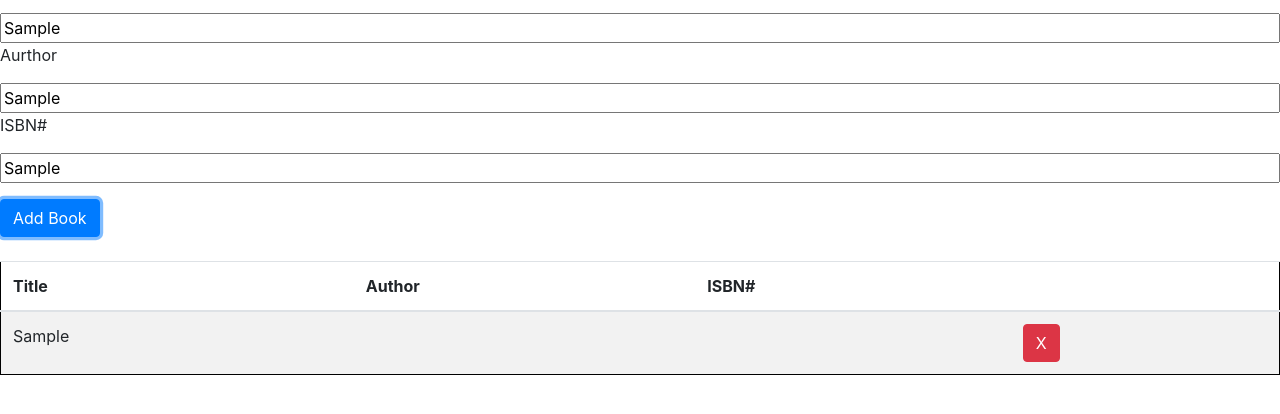
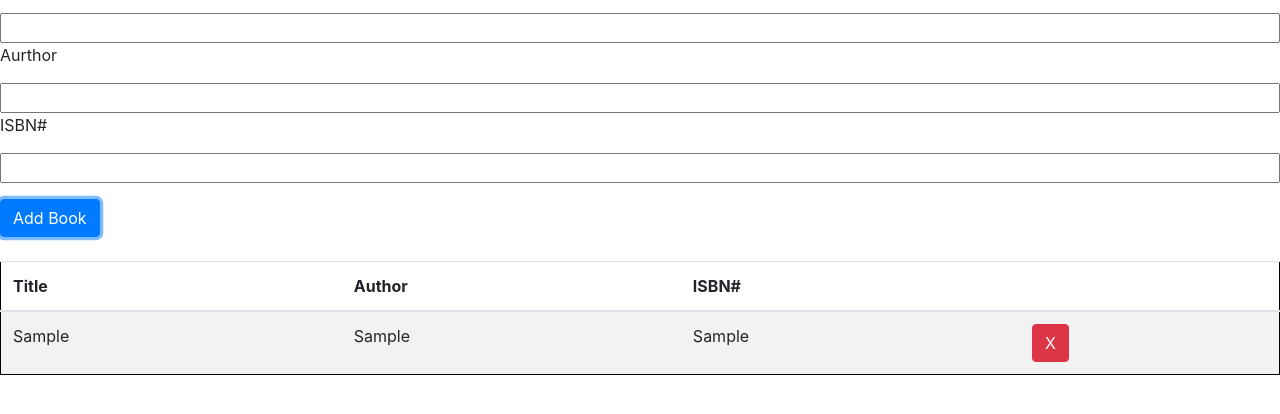
Before and after one commit to acciojob/book-list-RitikRunner, a website: page main.html in a window 1280 px wide. Both pictures are taken after typing "Sample", "Sample", "Sample" into the empty fields and a click on the button "Add Book". Shown: the part 170-584 px from the top of the page. Drawn offline with nearby package versions, Linux system fonts and the light colour scheme.

Commit message:
created a submission

```diff
--- a/main.html
+++ b/main.html
@@ -30,10 +30,6 @@
 		</tr>
 		</thead>
 		<tbody id="thead">
-			<td id="titleVV"></td>
-			<td id="autherVV"></td>
-			<td id="isbnVV"></td>
-			<td><button id="cancel" type="button" class="btn btn-danger">X</button></td>
 		</tbody>
 	</table>
     <script type="text/javascript" src="./script.js">
--- a/script.js
+++ b/script.js
@@ -1,22 +1,33 @@
 //your JS code here. If required.
 const main = document.querySelector(".main");
 const submit = document.getElementById("submit")
-const cancel = document.getElementById("cancel")
-const title = document.getElementById("titleVV")
-const author = document.getElementById("authorVV")
-const isbn = document.getElementById("isbnVV")
 const titleI = document.getElementById("title")
 const authorI = document.getElementById("author")
 const isbnI = document.getElementById("isbn")
 const thead = document.getElementById("thead")
 const bookList = document.getElementById("book-list");
 
+
 submit.addEventListener("click",()=>{
-	bookList.style.display= "table";
-	title.textContent = titleI.value
-	author.textContent = authorI.value
-	isbn.textContent = isbnI.value
+
+	if(titleI.value === "" || authorI.value ==="" || isbnI.value ===""){
+		alert("Fill all feilds")
+		return;
+	}
+	const tr = document.createElement("tr")
+	tr.innerHTML =`
+   <td>${titleI.value}</td>
+   <td>${authorI.value}</td>
+   <td>${isbnI.value}</td>
+   <td><button class="delete btn btn-danger">X</button></td>
+`
+thead.appendChild(tr);
+	titleI.value = "";
+	authorI.value = "";
+	isbnI.value = ""
 })
-cancel.addEventListener("click",()=>{
-	thead.style.display = "none";
+thead.addEventListener("click",(e)=>{
+	if(e.target.classList.contains("delete")){
+		e.target.parentElement.parentElement.remove();
+	}
 })
--- a/styles.css
+++ b/styles.css
@@ -7,5 +7,4 @@ padding: 10px;
 #book-list{
 	width: 100%;
 	border: black 1px solid;
-	display: none;
 }
```
